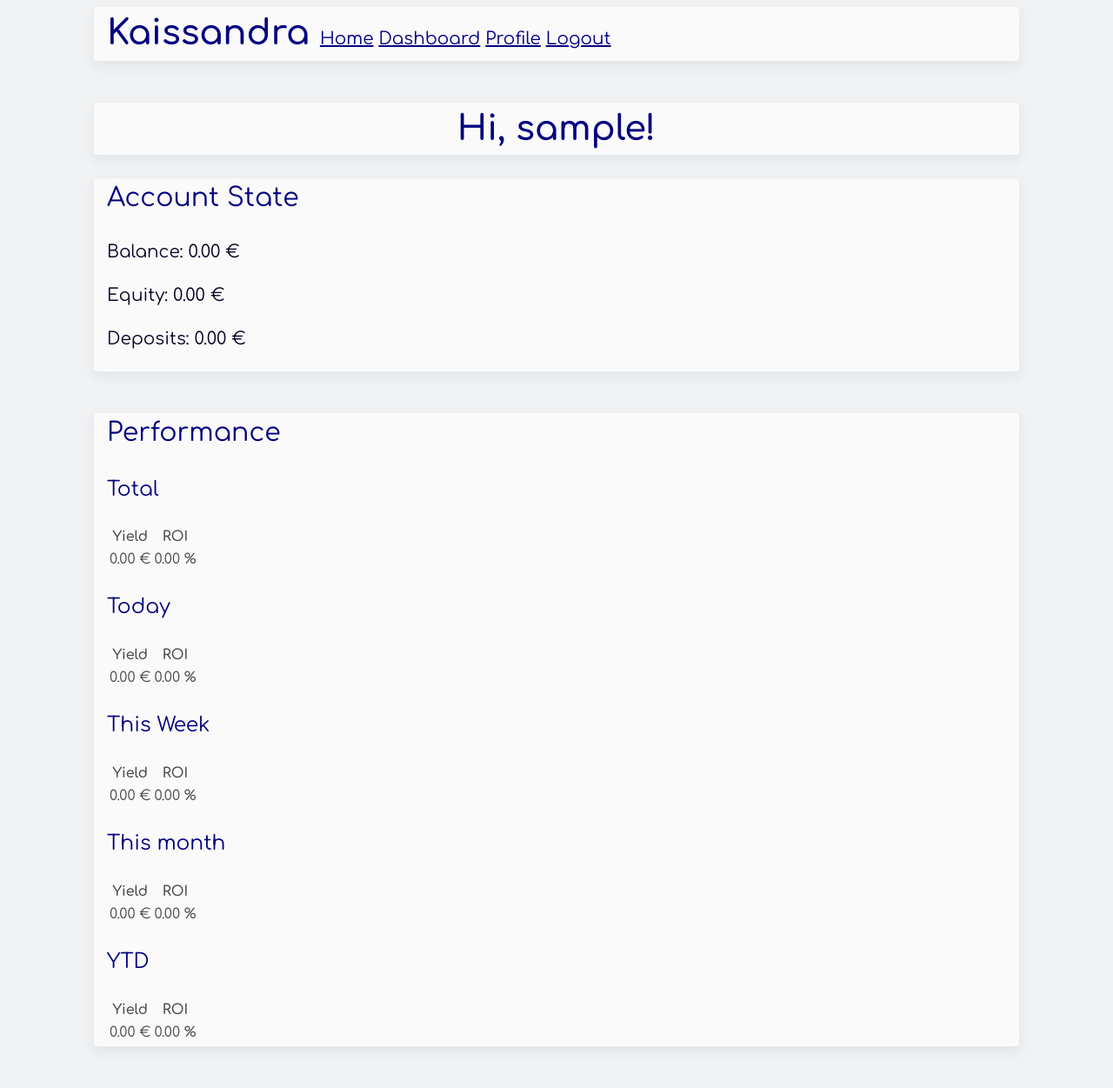
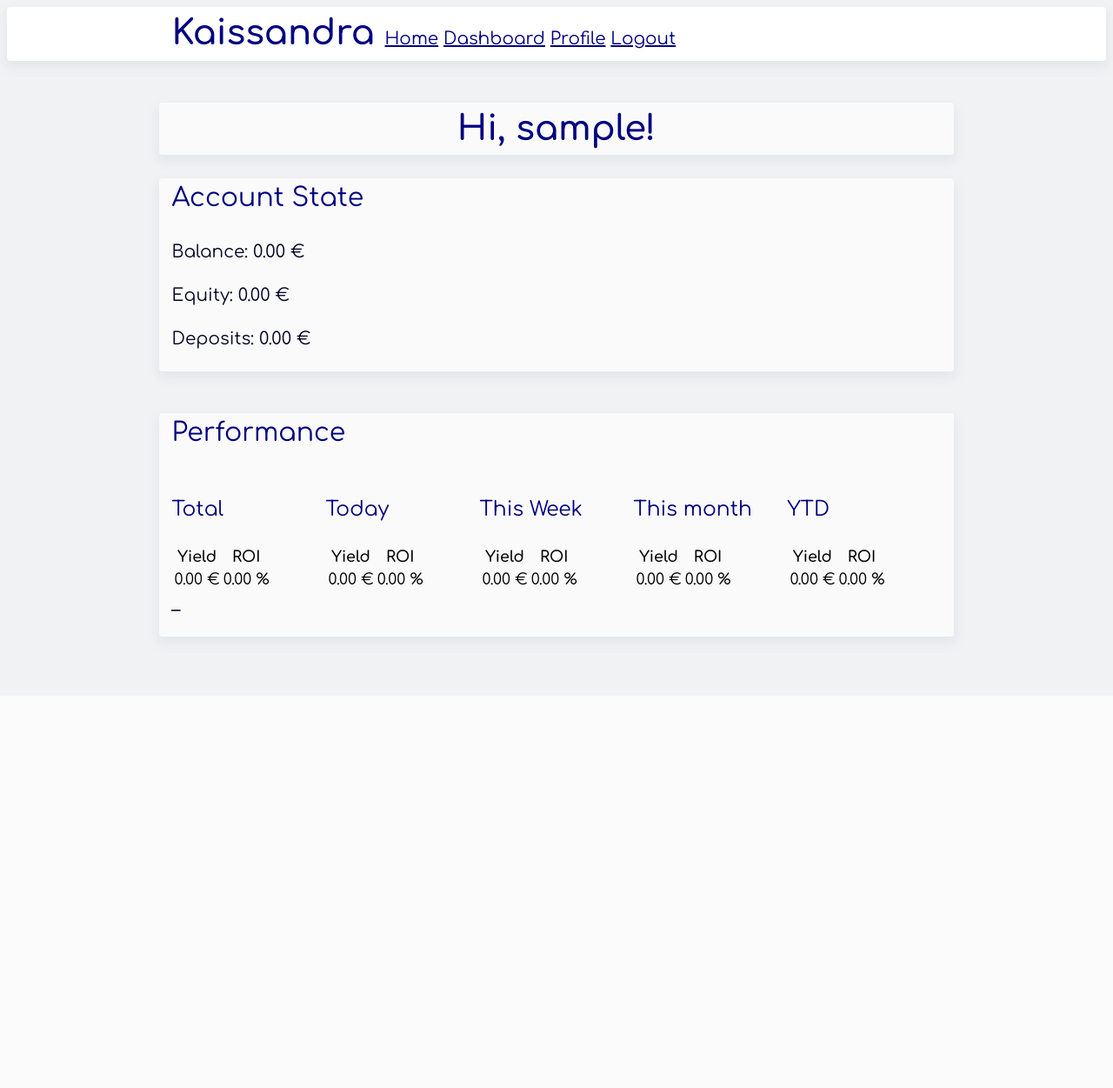
Before and after one commit to mgutierrez09/kaissandra_webapp, a Flask app: page / in a window 1280 px wide. Shown: the whole page at 87% size. After the commit the page ends 746 px from the top, so only its background shows below. Run offline with Flask 2, Linux system fonts and the light colour scheme; the visitor is signed in with stand-in values (Sample User, id 1); data comes from the database, SQL or seed files in the repository; data that the repository does not hold is empty.

Commit message:
css updated

```diff
--- a/app/static/css/app.css
+++ b/app/static/css/app.css
@@ -1,5 +1,4 @@
 body{
-    background: darkgray;
     font-family: 'Comfortaa';
     /* font-family: Charter,Georgia,serif; */
     line-height: 1.5;
@@ -25,11 +24,10 @@ body{
 
 .title-page {
     text-align: center;
-    width: auto;
+    width: 70%;
     background: rgb(250, 250, 250);
     /* box-shadow: 2px 2px 2px 2px grey; */
-    margin-right: 100px;
-    margin-left: 100px;
+    margin: 0 auto;
     padding-left: 15px;
     padding-right: 15px;
     /* padding-bottom: 2px; */
@@ -39,13 +37,49 @@ body{
     margin-bottom: 2px;
     font-weight: 400;
 }
+.container-summary{
+    float: left;
+    width: 20%;
+}
+.nav-bar {
+    /* width: 100%; */
+    background-color: rgb(255, 255, 255);
+    /* box-shadow: 2px 2px 2px 2px grey; */
+    /* margin-right: 15%;*/
+    /* margin-left: 15%; */
+    padding-left: 15%;
+    padding-bottom: 2px;
+    /* padding-top: 15px; */
+
+    box-shadow: 0 6px 12px 6px rgba(102,119,136,0.03), 0 6px 12px rgba(102,119,136,0.05);
+    border-radius: 4px;
+    margin-bottom: 48px;
+}
+
+.container-login {
+    width: 500px;
+    background: rgb(250, 250, 250);
+    /* box-shadow: 2px 2px 2px 2px grey; */
+    /* margin-right: 15%;
+    margin-left: 15%; */
+    margin: 0 auto 0 auto;
+    padding-left: 15px;
+    padding-right: 15px;
+    padding-bottom: 2px;
+    /* padding-top: 15px; */
+
+    box-shadow: 0 6px 12px 6px rgba(102,119,136,0.03), 0 6px 12px rgba(102,119,136,0.05);
+    border-radius: 4px;
+    margin-bottom: 48px;
+}
 
 .container {
-    width: auto;
+    width: 70%;
     background: rgb(250, 250, 250);
     /* box-shadow: 2px 2px 2px 2px grey; */
-    margin-right: 100px;
-    margin-left: 100px;
+    /* margin-right: 15%;
+    margin-left: 15%; */
+    margin: 0 auto 0 auto;
     padding-left: 15px;
     padding-right: 15px;
     padding-bottom: 2px;
@@ -92,8 +126,10 @@ tbody {
     width: auto;
     font-weight: 400;
     line-height: 22px;
-    color: #4a4a4a;
+    color: black;
+    font-size: 1.1em;
     vertical-align: middle;
+    text-align: center;
     white-space: nowrap;
 }
 
@@ -101,9 +137,11 @@ table thead tr th {
     width: auto;
     font-weight: 600;
     line-height: 17px;
+    font-size: 1.1em;
     color: #8B8EA7;
     white-space: nowrap;
-    vertical-align: middle;
+    vertical-align: left;
+    text-align: left;
 }
 
 input, textarea, select, option, .form-control, .bootstrap-select.open .dropdown-toggle, .bootstrap-select .dropdown-toggle {
--- a/app/templates/base.html
+++ b/app/templates/base.html
@@ -10,7 +10,7 @@
         <link href="https://fonts.googleapis.com/css?family=Comfortaa:400,600&display=swap" rel="stylesheet">
     </head>
     <body>
-        <div class="container">
+        <nav class="nav-bar">
             <span id="kaissandra-logo">Kaissandra  </span>
             <a href="{{ url_for('main.index') }}">Home</a>
             {% if current_user.is_anonymous %}
@@ -21,7 +21,7 @@
             <a href="{{ url_for('main.logout') }}">Logout</a>
             {% endif %}
 
-        </div>
+        </nav>
 
         {% with messages = get_flashed_messages() %}
         {% if messages %}
--- a/app/templates/index.html
+++ b/app/templates/index.html
@@ -12,6 +12,7 @@
 </div>
     <div class="container">
     <h2> Performance </h2>
+    <div class="container-summary">
     <h3> Total </h3>
     <table>
       <tr>
@@ -21,6 +22,8 @@
         <td> {{'%0.2f'| format(current_user.budget-current_user.deposit)}} € </td><td> {{'%0.2f'| format(performance['total_roi'])}} %</td>
       </tr>
     </table>
+    </div>
+    <div class="container-summary">
     <h3> Today </h3>
     <table>
       <tr>
@@ -30,6 +33,8 @@
         <td> {{'%0.2f'| format(performance['dayly_return'])}} € </td><td> {{'%0.2f'| format(performance['dayly_roi'])}} %</td>
       </tr>
     </table>
+    </div>
+    <div class="container-summary">
     <h3> This Week </h3>
     <table>
       <tr>
@@ -39,6 +44,8 @@
         <td> {{'%0.2f'| format(performance['weekly_return'])}} € </td><td> {{'%0.2f'| format(performance['weekly_roi'])}} %</td>
       </tr>
     </table>
+    </div>
+    <div class="container-summary">
     <h3> This month </h3>
     <table>
       <tr>
@@ -48,6 +55,8 @@
         <td> {{'%0.2f'| format(performance['monthly_return'])}} € </td><td> {{'%0.2f'| format(performance['monthly_roi'])}} %</td>
       </tr>
     </table>
+    </div>
+    <div class="container-summary">
     <h3> YTD </h3>
     <table>
       <tr>
@@ -58,4 +67,6 @@
       </tr>
     </table>
     </div>
+    <p> _ </p>
+    </div>
 {% endblock %}
--- a/app/templates/login.html
+++ b/app/templates/login.html
@@ -1,7 +1,7 @@
 {% extends "base.html" %}
 
 {% block content %}
-<div class="container">
+<div class="container-login">
     <h1>Sign In</h1>
     <form action="" method="post" novalidate>
         {{ form.hidden_tag() }}
```
